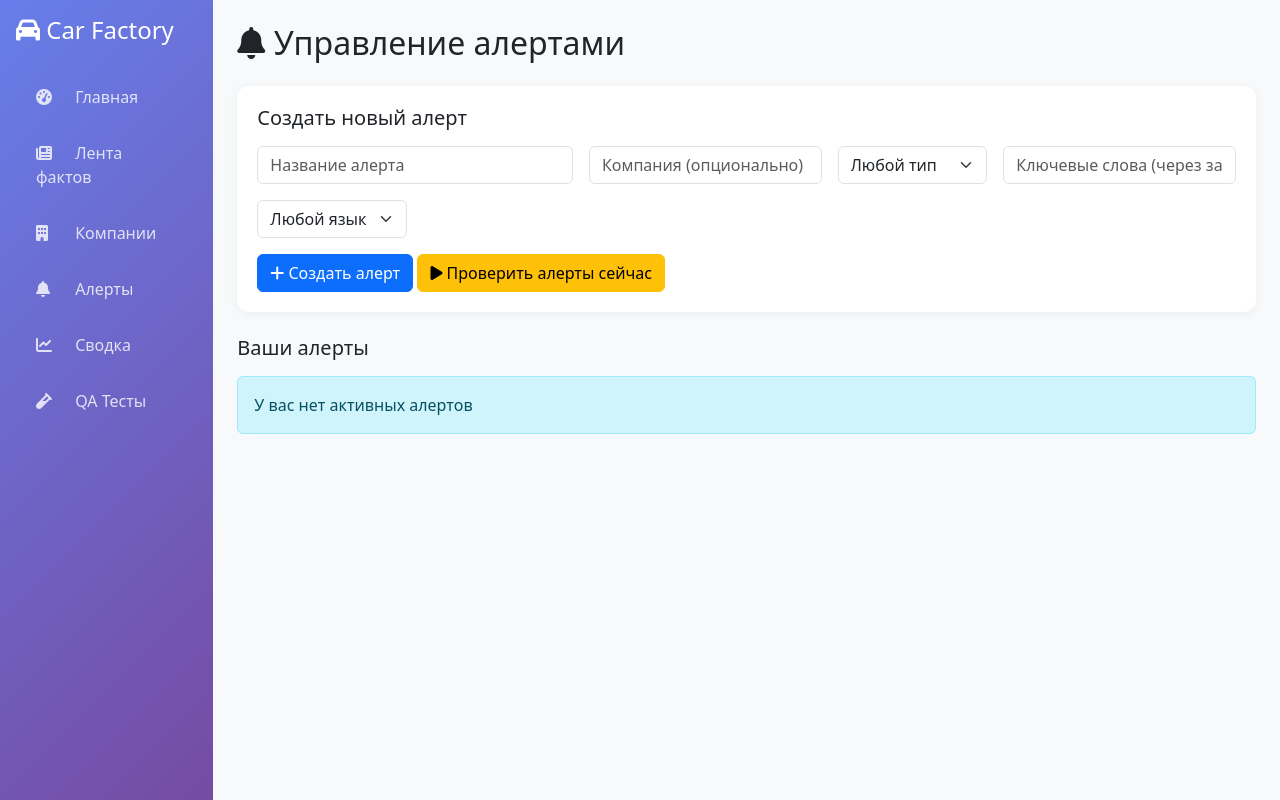
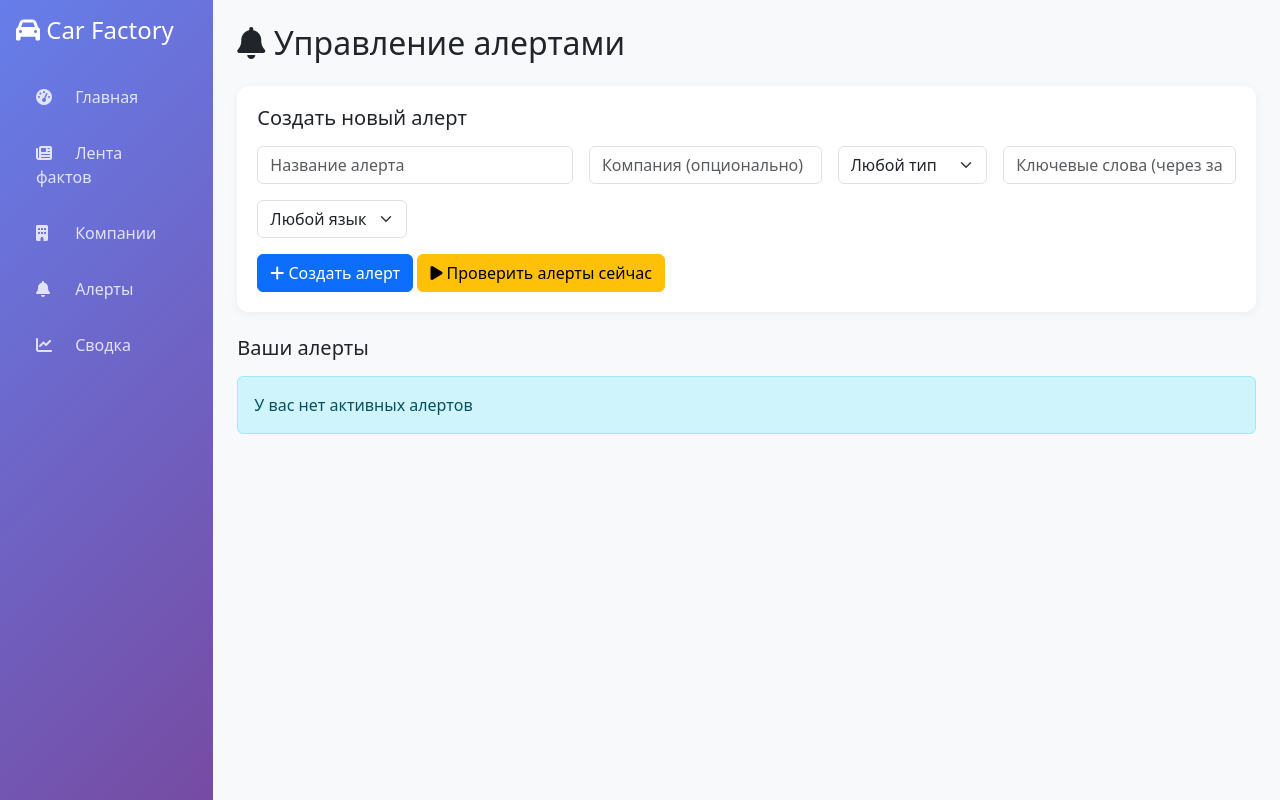
Before and after one commit to wybncv1337/car-factory, a Flask app: page /alerts in a window 1280 px wide. Run offline with Flask 3, Linux system fonts and the light colour scheme; data that the repository does not hold is empty; some libraries are stand-ins or nearby versions.

Commit message:
Remove QA tests tab only, keep alerts

```diff
--- a/templates/base.html
+++ b/templates/base.html
@@ -103,9 +103,6 @@
                         <a class="nav-link" href="/weekly-summary">
                             <i class="fas fa-chart-line"></i> Сводка
                         </a>
-                        <a class="nav-link" href="/qa-tests">
-                            <i class="fas fa-vial"></i> QA Тесты
-                        </a>
                     </nav>
                 </div>
             </div>
```
Also changed, not shown: 322/__init__.py (deleted), scripts/run_cleaner.py (deleted), src/cleaners/text_normalizer.py (deleted).
